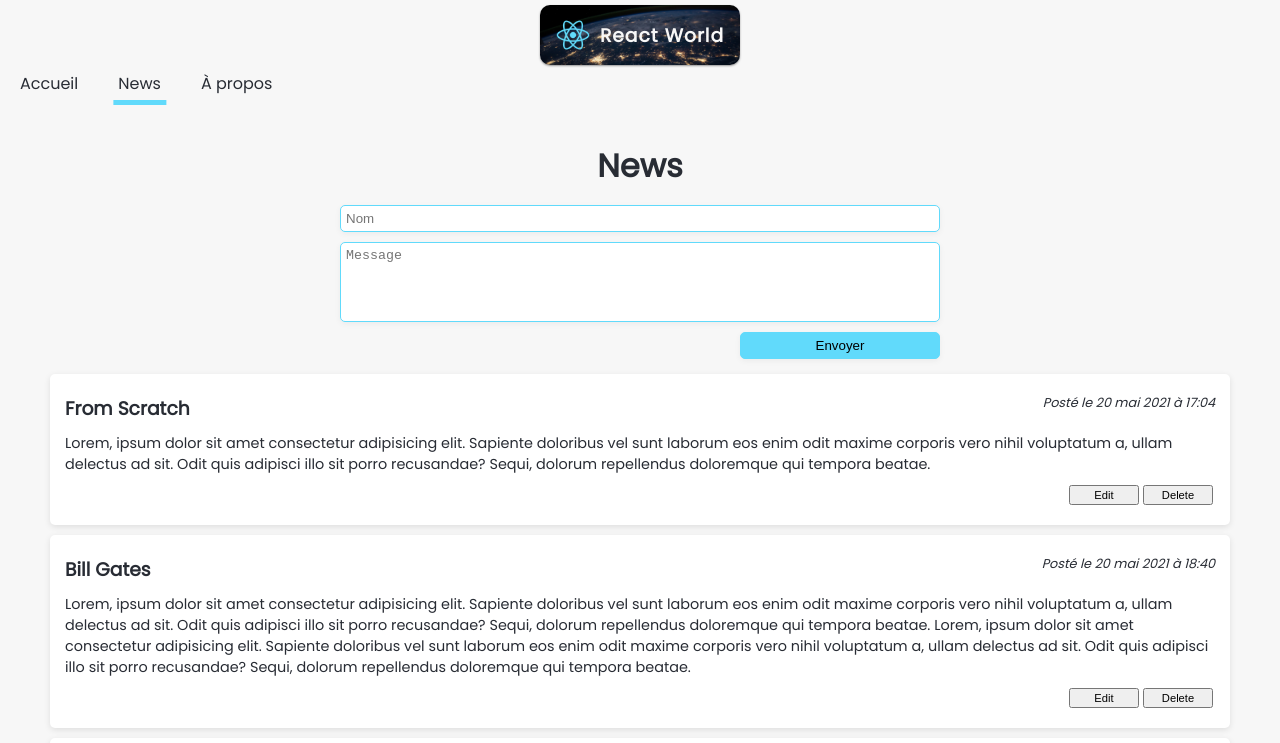
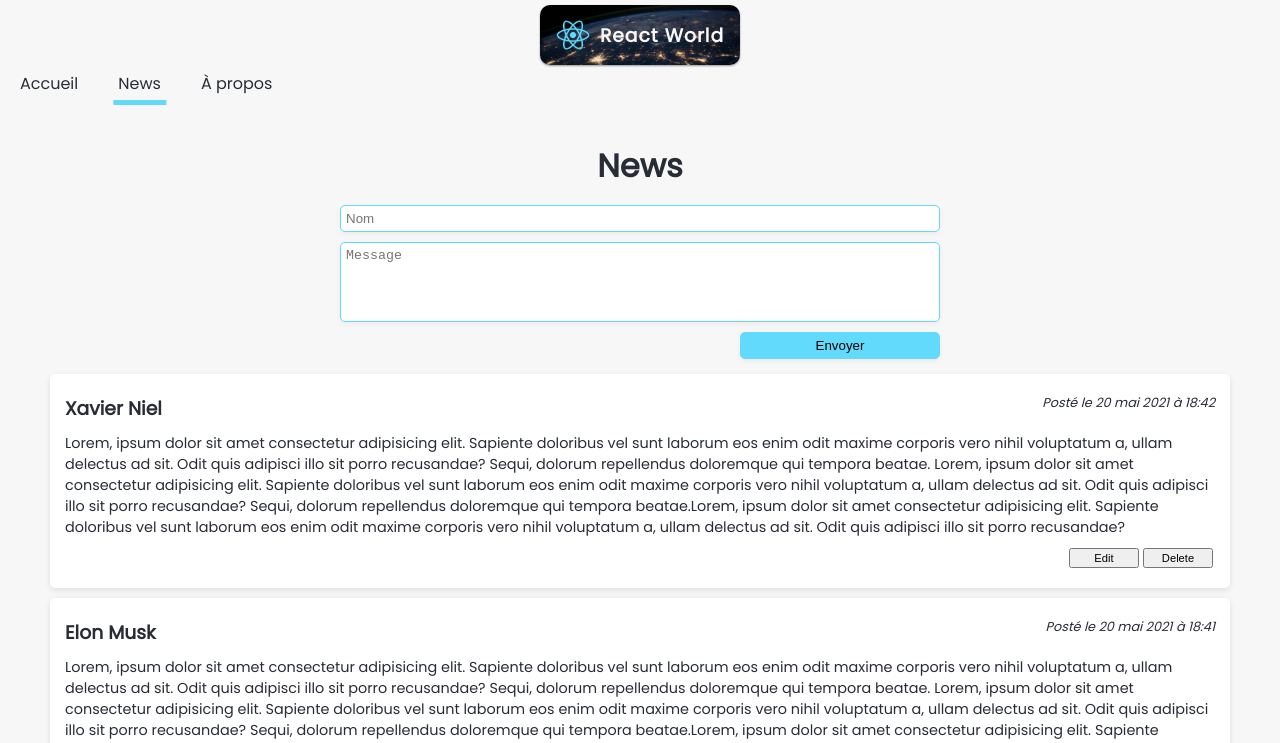
Before and after one commit to 8kmh/React-flag, a React (Create React App) app: page /news in a window 1280 px wide. Shown: the top 743 px of the page. Built offline with nearby package versions, Linux system fonts and the light colour scheme; data requests are answered from the project's data file.

Commit message:
Tri de l'heure de Post par ordre décroissant

```diff
--- a/src/pages/News.js
+++ b/src/pages/News.js
@@ -29,9 +29,11 @@ const News = () => {
         <input type="submit" value="Envoyer" />
       </form>
       <ul>
-        {newsData.map((article) => (
-          <Article key={article.id} article={article} />
-        ))}
+        {newsData
+          .sort((a, b) => b.date - a.date)
+          .map((article) => (
+            <Article key={article.id} article={article} />
+          ))}
       </ul>
     </div>
   );
```
